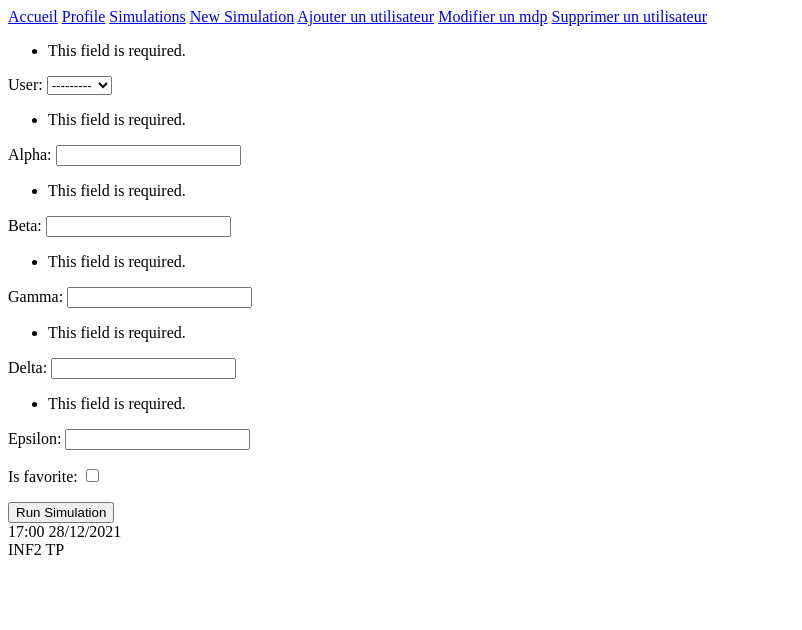
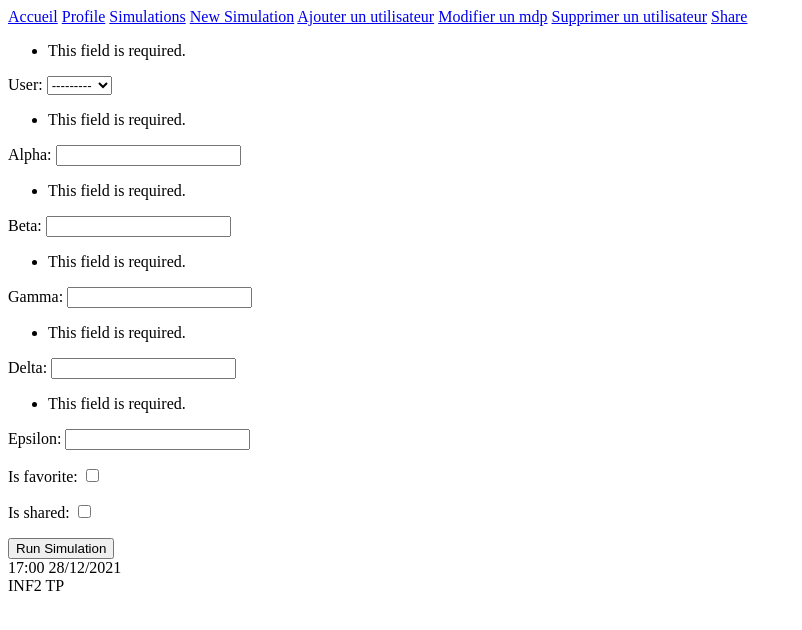
Before and after one commit to stlgrd/INF2_djangoTP6, a Django app: page /newsimu/ in a window 1280 px wide. Shown: the top 630 px of the page, without its empty margins (0-802 px from the left). Run offline with Django 3.2, Linux system fonts and the light colour scheme; the visitor is signed in with stand-in values (Sample User, id 1); data comes from the database, SQL or seed files in the repository.

Commit message:
Add share page

```diff
--- a/djangoTP/urls.py
+++ b/djangoTP/urls.py
@@ -22,8 +22,8 @@ urlpatterns = [
     path('admin/', admin.site.urls),
     re_path(r'^$', views.landing),
     path('account/', include('django.contrib.auth.urls')),
-    re_path(r'^profile/', views.edit_profile,name="profile"),
-    re_path(r'^sim_list/', views.simulation_list,name="sim_list"),
+    re_path(r'^profile/', views.edit_profile, name="profile"),
+    re_path(r'^sim_list/', views.simulation_list, name="sim_list"),
     re_path(r'add_profile', views.add_profile, name="add_user"),  # ajouterprofil
     re_path(r'^modif_password', views.modif_password, name="modif_mdp"),  # url pour modifier le mdp
     re_path(r'^delete_account', views.delete_account, name="sup_user"),  # url pour supprimer le user
@@ -32,6 +32,6 @@ urlpatterns = [
     re_path(r'^(?P<object_id>[0-9]+)/run_sim/$', views.run_sim, name='run_sim'),
     re_path(r'^(?P<object_id>[0-9]+)/delete_sim/$', views.simulation_delete, name='delete_sim'),
     re_path(r'^(?P<object_id>[0-9]+)/mark_favorite_sim/$', views.mark_favorite_sim, name='mark_favorite_sim'),
-    re_path(r'^(?P<object_id>[0-9]+)/share_sim/$', views.share_sim, name='share_sim'),
+    re_path(r'^share_sim', views.share_sim, name="share_sim"),  # url partage
     re_path(r'^add_profile', views.edit_profile, name="add_user"),
 ]
--- a/sim_manager/forms.py
+++ b/sim_manager/forms.py
@@ -1,5 +1,5 @@
 from django import forms
-from .models import Simulation
+from .models import Simulation, Share
 from django.contrib.auth.models import User
 
 
@@ -16,10 +16,10 @@ class UserProfileForm(forms.ModelForm):
 
 # ajout :
 
-# class UserSharedForm(forms.ModelForm, User):
-#     class Meta:
-#         model = User
-#         fields = ['first_name', 'last_name', 'email']
+class ShareForm(forms.ModelForm):
+    class Meta:
+        model = Share
+        fields = '__all__'
 
 # formulaire création utilisateur
 class CreateProfileForm(forms.Form):
--- a/sim_manager/models.py
+++ b/sim_manager/models.py
@@ -1,7 +1,6 @@
 from django.db import models
 from django.contrib.auth.models import User
 from django.core.validators import MaxValueValidator, MinValueValidator
-
 
 # Create your models here.
 class Simulation(models.Model):
@@ -13,3 +12,8 @@ class Simulation(models.Model):
     delta = models.FloatField(validators=[MinValueValidator(0.008), MaxValueValidator(0.012)],)
     epsilon = models.FloatField(validators=[MinValueValidator(0.08), MaxValueValidator(0.12)],)
     is_favorite = models.BooleanField(default=0)
+    is_shared = models.BooleanField(default=0)
+
+class Share(models.Model):
+    simulation = models.ForeignKey(Simulation, on_delete=models.PROTECT)
+    user_shared = models.ForeignKey(User, on_delete=models.PROTECT)
--- a/sim_manager/views.py
+++ b/sim_manager/views.py
@@ -1,7 +1,7 @@
 from django.shortcuts import render, get_object_or_404, redirect
 from django.forms.models import model_to_dict
-from .models import Simulation
-from .forms import UserProfileForm, SimuForm, CreateProfileForm, UpdatePasswordForm, DeleteAccountForm
+from .models import Simulation, Share
+from .forms import UserProfileForm, SimuForm, CreateProfileForm, UpdatePasswordForm, DeleteAccountForm, ShareForm
 from django.contrib.auth.decorators import login_required
 from django.contrib.auth.models import User
 from django.http import HttpResponseRedirect
@@ -18,6 +18,8 @@ def landing(request):
 @login_required(login_url="/account/login/")
 def simulation_list(request):
     simulations = Simulation.objects.filter(user=request.user).order_by('is_favorite').reverse()
+    shares=Share.objects.filter(user_shared=request.user)
+    simulations_shares=shares.Simulation_set.all()
     return render(request, "simulation_list.html", {"user_sims": simulations, })
 
 @login_required(login_url="/account/login/")
@@ -58,7 +60,7 @@ def new_simu(request):
     return render(request, "newsimu.html", locals())
 
 def run_sim(request, object_id):
-    params = model_to_dict(get_object_or_404(Simulation, pk=object_id), exclude=['is_favorite'])
+    params = model_to_dict(get_object_or_404(Simulation, pk=object_id), exclude=['is_favorite', 'is_shared', 'user_shared'])
     params.pop("user")
     params.pop("id")
     res = run_fhn_base(params)
@@ -168,15 +170,21 @@ def mark_favorite_sim(request, object_id):
     return HttpResponseRedirect(reverse_lazy("sim_list"))
 
 @login_required(login_url="/account/login/")
-def share_sim(request, object_id):
-    sim = get_object_or_404(Simulation, pk=object_id)
-    # params = model_to_dict(get_object_or_404(Simulation, pk=object_id), exclude=['is_favorite'])
-    # sim_shared = Simulation(
-    #     user_shared=params["user"],
-    #     shared=params["shared"]
-    # )
-    # user_shared = User.objects.get(username=user_shared.username)
-    # params.pop("user_shared")
-    # params.pop("id")
+def share_sim(request):
     print('Coucou')
-    return HttpResponseRedirect(reverse_lazy("sim_list"))
+    users_form = ShareForm(request.POST)
+    return render(request, "share_sim.html", {"form": users_form})
+
+# @login_required(login_url="/account/login/")
+# def edit_profile(request):
+#     if request.method == "POST":
+#         user_profile_form = SimuForm(request.POST)
+#         if user_profile_form.is_valid() and user_profile_form.cleaned_data["email"]:
+#             current_user = User.objects.get(username=request.user.username)
+#             current_user.first_name = user_profile_form.cleaned_data["first_name"]
+#             current_user.last_name = user_profile_form.cleaned_data["last_name"]
+#             current_user.email = user_profile_form.cleaned_data["email"]
+#             current_user.save()
+#     else:
+#         user_profile_form = UserProfileForm(instance=request.user)
+#     return render(request, "edit_profile.html", {"form": user_profile_form})
--- a/templates/base.html
+++ b/templates/base.html
@@ -18,6 +18,7 @@
        <a class="button button-primary" href="/add_profile/">Ajouter un utilisateur</a>
        <a class="button button-primary" href="/modif_password/">Modifier un mdp</a>
        <a class="button button-primary" href="/delete_account/">Supprimer un utilisateur</a>
+       <a class="button button-primary" href="/share_sim/">Share</a>
        {% endblock %}
    </div>
    <section id="content" class="container">
--- a/templates/simulation_list.html
+++ b/templates/simulation_list.html
@@ -16,11 +16,15 @@
             ☆
             {% endif%}
 
+            {% if sim.is_shared == True %}
+            ➦
+            {% endif%}
+
             User:{{sim.user}}, Parameters:[{{sim.alpha}},{{sim.beta}},{{sim.gamma}},{{sim.delta}},{{sim.epsilon}}]
             <a href="{% url 'run_sim' sim.id %}">Re-run</a>
             <a href="{% url 'delete_sim' sim.id %}">Delete</a>
             <a href="{% url 'mark_favorite_sim' sim.id %}">Favorite</a>
-            <a href="{% url 'share_sim' sim.id %}">Share</a>
+
         </li>
 {% endfor %}
 </ul>
```
Also changed, not shown: templates/share_sim.html (added, +10 -0 lines), sim_manager/migrations/0012_simulation_user_shared.py (added), sim_manager/migrations/0013_alter_simulation_user_shared.py (added), sim_manager/migrations/0014_alter_simulation_user_shared.py (added), sim_manager/migrations/0015_alter_simulation_user_shared.py (added), sim_manager/migrations/0016_alter_simulation_user_shared.py (added), sim_manager/migrations/0017_alter_simulation_user_shared.py (added), sim_manager/migrations/0018_alter_simulation_user_shared.py (added), sim_manager/migrations/0019_alter_simulation_user_shared.py (added), sim_manager/migrations/0020_simulation_is_shared.py (added).
